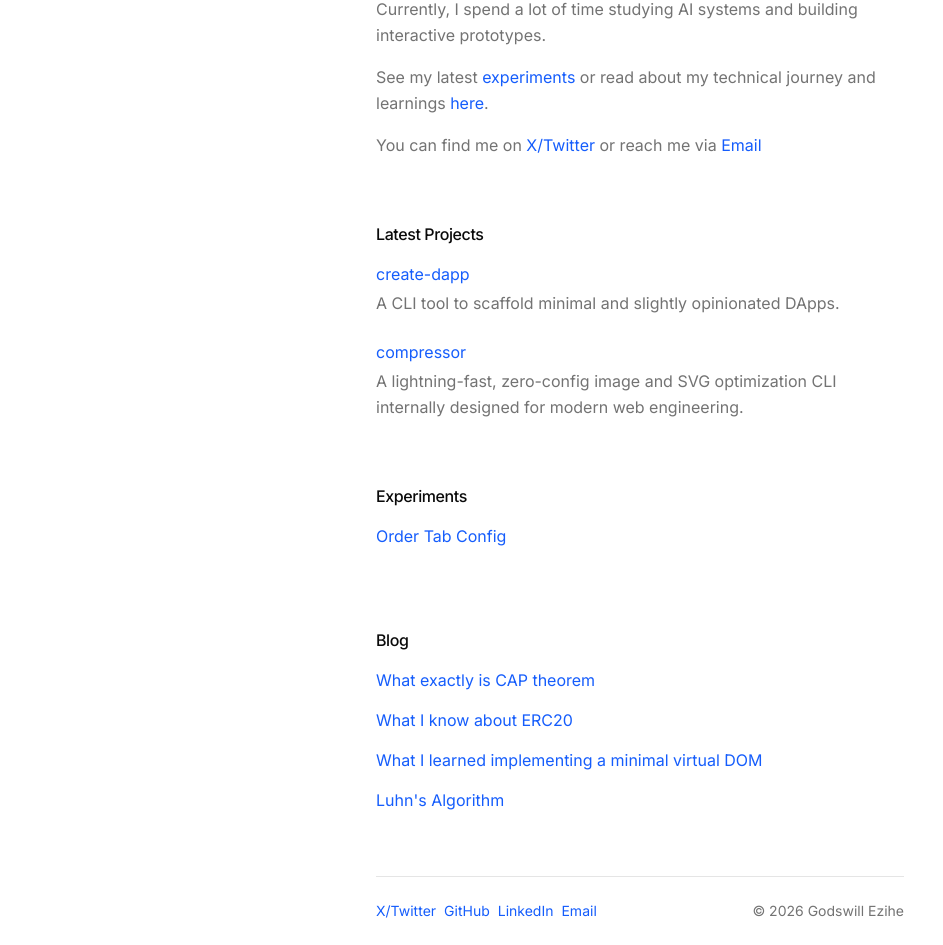
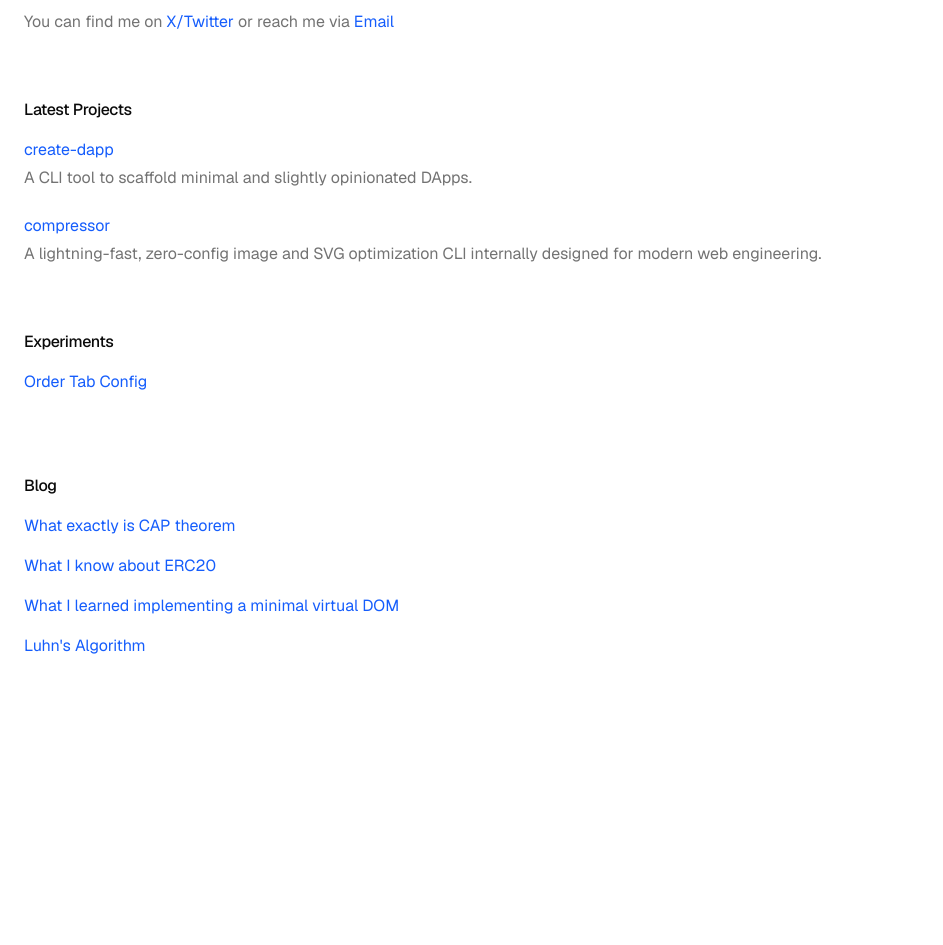
Before and after one commit to gzkdev/portfolio, a Next.js app: page / in a window 1280 px wide. Shown: the part 270-1215 px from the top of the page, without its empty margins (0-943 px from the left). After the commit the page ends 1024 px from the top, so only its background shows below. Built offline with nearby package versions, Linux system fonts and the light colour scheme.

Commit message:
style: simplify global styles and switch to Geist fonts

```diff
--- a/src/app/globals.css
+++ b/src/app/globals.css
@@ -144,14 +144,10 @@
   }
 
   body {
-    @apply bg-background text-foreground mx-auto flex min-h-svh max-w-xl flex-col gap-12 px-6 pt-8 sm:pt-16;
+    @apply bg-background text-foreground px-6 py-20;
   }
 
   a {
     @apply text-blue-600 transition-opacity hover:opacity-80 dark:text-blue-300;
   }
-
-  p {
-    @apply leading-relaxed;
-  }
 }
--- a/src/app/layout.tsx
+++ b/src/app/layout.tsx
@@ -1,32 +1,31 @@
-import { Inter, JetBrains_Mono } from 'next/font/google';
+import { Geist, Geist_Mono } from 'next/font/google';
 import './globals.css';
+import { ThemeProvider } from '@/components/theme-provider';
 import { cn } from '@/lib/utils';
-import { Footer } from '@/components/footer';
-import { ThemeProvider } from '@/components/theme-provider';
 
-const inter = Inter({ subsets: ['latin'], variable: '--font-sans' });
+const fontSans = Geist({
+  subsets: ['latin'],
+  variable: '--font-sans',
+});
 
-const fontMono = JetBrains_Mono({
+const fontMono = Geist_Mono({
   subsets: ['latin'],
   variable: '--font-mono',
 });
 
 export default function RootLayout({
   children,
-}: Readonly<{
-  children: React.ReactNode;
-}>) {
+}: Readonly<{ children: React.ReactNode }>) {
   return (
     <html
       lang="en"
-      className={cn(fontMono.variable, inter.variable)}
+      className={cn(fontMono.variable, fontSans.variable)}
       suppressHydrationWarning
     >
       <body>
         <ThemeProvider enableSystem defaultTheme="light">
           {children}
         </ThemeProvider>
-        <Footer />
       </body>
     </html>
   );
--- a/src/components/footer.tsx
+++ /dev/null
@@ -1,47 +0,0 @@
-export function Footer() {
-  return (
-    <footer className="border-t py-6 text-sm">
-      <div className="flex flex-wrap items-center justify-between gap-2">
-        <ul className="flex items-center gap-2">
-          <li>
-            <a
-              href="https://x.com/ezihegodswill"
-              target="_blank"
-              rel="noopener noreferrer"
-            >
-              X/Twitter
-            </a>
-          </li>
-
-          <li>
-            <a
-              href="https://github.com/gzkdev"
-              target="_blank"
-              rel="noopener noreferrer"
-            >
-              GitHub
-            </a>
-          </li>
-
-          <li>
-            <a
-              href="https://linkedin.com/in/godswill-ezihe"
-              target="_blank"
-              rel="noopener noreferrer"
-            >
-              LinkedIn
-            </a>
-          </li>
-
-          <li>
-            <a href="mailto:ezihegodswill01@gmail.com">Email</a>
-          </li>
-        </ul>
-
-        <div className="text-muted-foreground">
-          &copy; {new Date().getFullYear()} Godswill Ezihe
-        </div>
-      </div>
-    </footer>
-  );
-}
```
